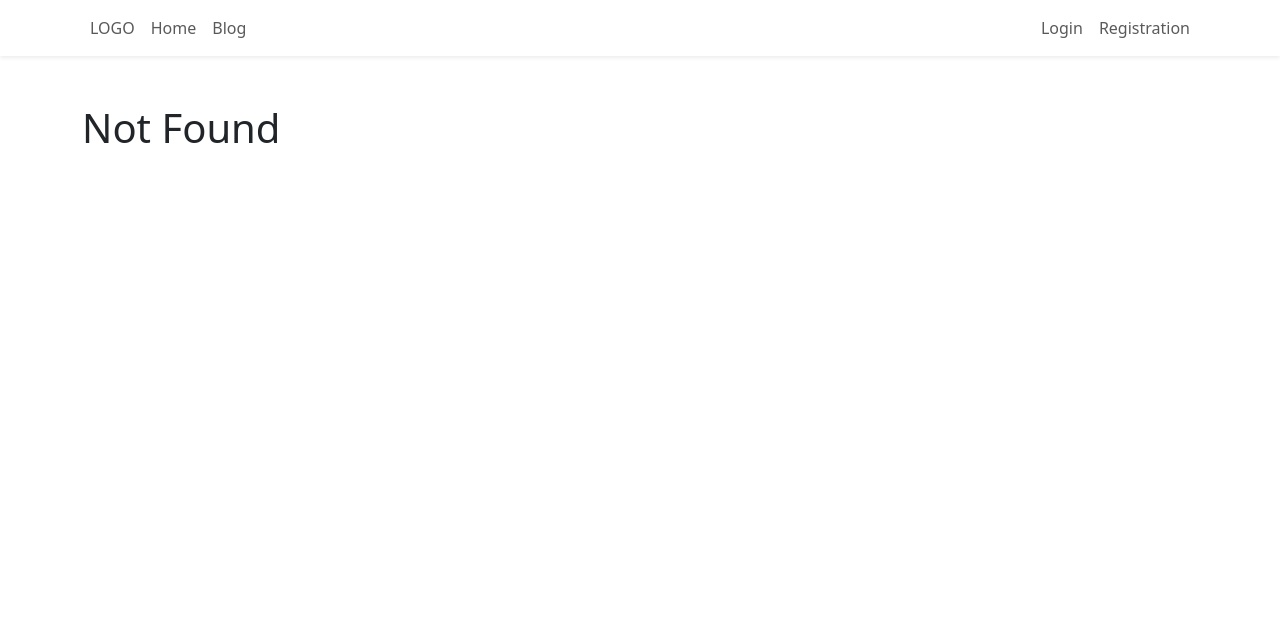
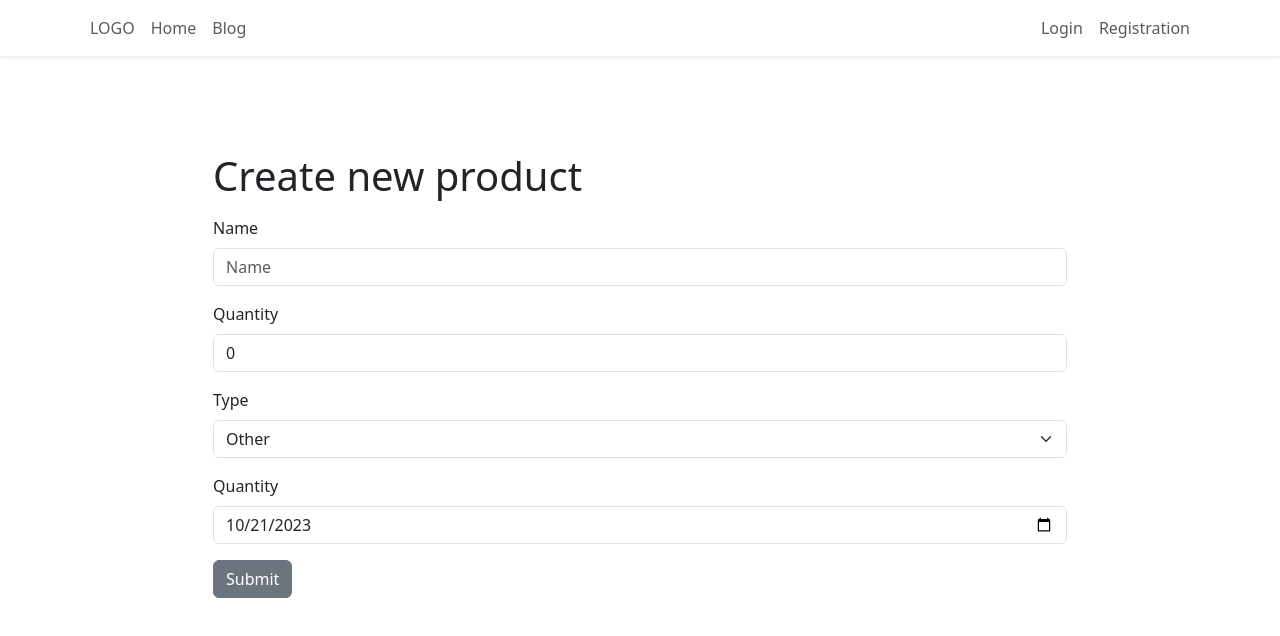
Before and after one commit to Excess-Food-Redistribution-Framework/EFRF, a React (Vite) app in the folder frontend-web/: page /product/create in a window 1280 px wide. Before the commit this address had no page. Shown: the top 636 px of the page. Built offline with nearby package versions, Linux system fonts and the light colour scheme.

Commit message:
Add create product

```diff
--- a/frontend-web/src/App.tsx
+++ b/frontend-web/src/App.tsx
@@ -9,6 +9,7 @@ import ProfilePage from './pages/ProfilePage';
 import RegistrationPage from './pages/RegistrationPage';
 import Blog from './pages/Blog';
 import OrganizationFormPage from "./pages/OrganizationFormPage.tsx";
+import ProductFormPage from "./pages/ProductFormPage.tsx";
 
 function App() {
   // Set axios defaults
@@ -26,6 +27,7 @@ function App() {
             <Route path="/login" element={<LoginPage />} />
             <Route path="/registration" element={<RegistrationPage />} />
             <Route path="/organization/create" element={<OrganizationFormPage />} />
+            <Route path="/product/create" element={<ProductFormPage />} />
 
             {/* Not Found */}
             <Route path="*" element={<NotFoundPage />} />
--- /dev/null
+++ b/frontend-web/src/pages/ProductFormPage.tsx
@@ -0,0 +1,131 @@
+import {Button, Col, Container, Form, Row} from "react-bootstrap";
+import React, {useEffect, useState} from "react";
+import {useNavigate} from "react-router-dom";
+import {useAuth} from "../AuthProvider.tsx";
+import axios from "axios";
+
+enum ProductType {
+  FreshProduce = 'FreshProduce',
+  CannedGoods = 'CannedGoods',
+  DairyProducts = 'DairyProducts',
+  BakeryItems = 'BakeryItems',
+  MeatAndPoultry = 'MeatAndPoultry',
+  FrozenFoods = 'FrozenFoods',
+  NonPerishables= 'NonPerishable',
+  Other = 'Other',
+}
+
+function ProductFormPage() {
+  const navigate = useNavigate();
+  const { isAuth, user, setUser } = useAuth();
+
+  const today = new Date().toLocaleDateString('en-CA');
+
+  const [name, setName] = useState('');
+  const [quantity, setQuantity] = useState(0);
+  const [type, setType] = useState(ProductType.Other);
+  const [expirationDate, setExpirationDate] = useState(today);
+
+  const handleSubmit = async (e: React.FormEvent) => {
+    e.preventDefault();
+
+    try {
+      const response = await axios.post(
+        'api/Product',
+        {
+          name,
+          type,
+          quantity,
+          expirationDate,
+        }
+      );
+
+      if (response.status === 200) {
+        const currentUser = await axios.get('api/Account');
+        setUser(currentUser.data);
+      }
+
+      navigate('/');
+    } catch (error) {
+      console.error(error);
+    }
+  };
+
+  useEffect(() => {
+    if (user?.role && user?.role !== 'Provider') {
+      navigate('/');
+    }
+  }, [isAuth]);
+
+  return (
+    <Container>
+      <Row className="justify-content-center">
+        <Col lg="10">
+          <Row>
+            <Col lg="12" className="p-5">
+              <h1 className="mb-3">Create new product</h1>
+
+              <Form onSubmit={handleSubmit}>
+                <Form.Group controlId="formName" className="mb-3">
+                  <Form.Label>Name</Form.Label>
+                  <Form.Control
+                    type="text"
+                    placeholder="Name"
+                    value={name}
+                    onChange={(e) => setName(e.target.value)}
+                  />
+                </Form.Group>
+
+                <Form.Group controlId="formQuantity" className="mb-3">
+                  <Form.Label>Quantity</Form.Label>
+                  <Form.Control
+                    type="number"
+                    min="0"
+                    step="1"
+                    placeholder="Guantity"
+                    value={quantity}
+                    onChange={(e) => setQuantity(Number.parseInt(e.target.value))}
+                  />
+                </Form.Group>
+
+                <Form.Group controlId="formType" className="mb-3">
+                  <Form.Label>Type</Form.Label>
+                  <Form.Select
+                    aria-label="Type"
+                    value={type}
+                    onChange={e => setType(e.target.value as ProductType)}
+                  >
+                    {Object.keys(ProductType).map((key) => (
+                      <option key={key} value={key}>{key}</option>
+                    ))}
+                  </Form.Select>
+                </Form.Group>
+
+                <Form.Group controlId="formQuantity" className="mb-3">
+                  <Form.Label>Quantity</Form.Label>
+                  <Form.Control
+                    type="date"
+                    min={today}
+                    placeholder="Guantity"
+                    value={expirationDate}
+                    onChange={(e) => setExpirationDate(new Date(e.target.value).toLocaleDateString('en-CA'))}
+                  />
+                </Form.Group>
+
+                <Row>
+                  <Col className="d-flex justify-content-between">
+                    <Button variant="secondary" onClick={handleSubmit}>
+                      Submit
+                    </Button>
+                  </Col>
+                </Row>
+              </Form>
+            </Col>
+          </Row>
+        </Col>
+      </Row>
+    </Container>
+  );
+}
+
+export default ProductFormPage;
```
